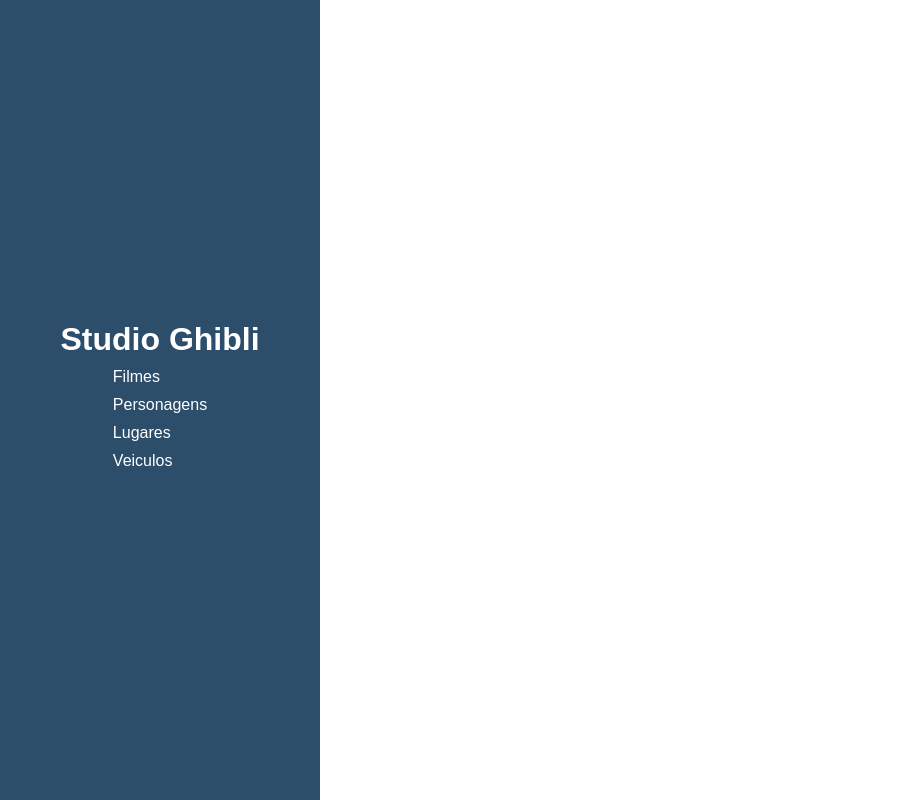
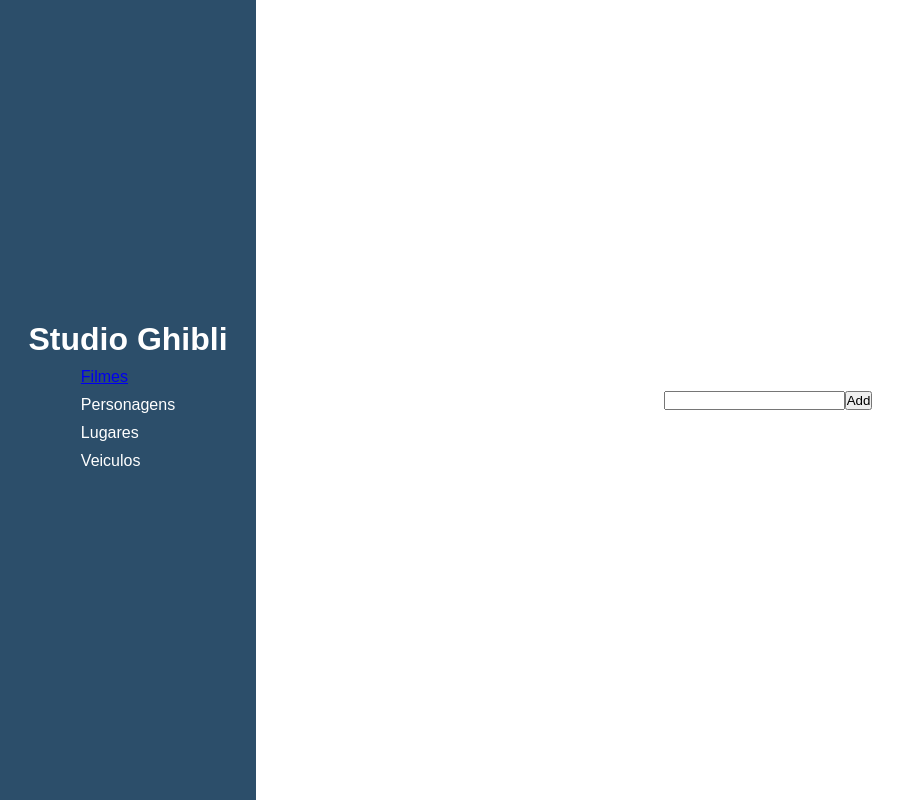
Before and after one commit to hiago-buzz/studio-ghibli, a React (Create React App) app: page /films in a window 1280 px wide. Shown: the whole page, without its empty margins (0-906 px from the left). Built offline with nearby package versions, Linux system fonts and the light colour scheme.

Commit message:
create module Films

```diff
--- a/src/App.js
+++ b/src/App.js
@@ -1,12 +1,9 @@
 import React from 'react';
 import Routes from './routes';
-import Menu from './pages/Menu/index';
-
 
 const App = () => {
     return (
         <div className="App">
-            <Menu />
             <Routes />
         </div>
     )
--- /dev/null
+++ b/src/pages/Films/index.js
@@ -0,0 +1,23 @@
+import React, { useState } from 'react'
+
+
+export default function Films() {
+    const [items, setItems] = useState([]);
+    const [input, setInput] = useState("");
+    function addItem() {
+        setItems([...items, input])
+    }
+    return (
+        <div style={{ width: "100%", display: "flex", flexDirection: "column", alignItems: "center", justifyContent: "center" }}>
+            <ul>
+                {items.map((item, index) => {
+                    return <li key={index}>{item}</li>
+                })}
+            </ul>
+            <form onSubmit={addItem}>
+                <input type="text" onInput={(e) => setInput(e.target.value)} />
+                <button>Add</button>
+            </form>
+        </div >
+    )
+}
--- a/src/pages/menu/index.js
+++ b/src/pages/menu/index.js
@@ -1,14 +1,19 @@
 import React from 'react';
+import { Link } from 'react-router-dom';
 import { BackgroundMenu, TitleMenu, ListMenu } from './style';
 
 const Menu = () => {
 
     return (
         <BackgroundMenu>
-            <TitleMenu >Studio Ghibli</TitleMenu>
+            <Link to="/" style={{textDecorationLine: "none"}}>
+                <TitleMenu>Studio Ghibli</TitleMenu>
+            </Link>
             <ul>
                 <ListMenu>
-                    Filmes
+                    <Link to="/films">
+                        Filmes
+                    </Link>
                 </ListMenu>
                 <ListMenu>Personagens</ListMenu>
                 <ListMenu>Lugares</ListMenu>
--- a/src/routes.js
+++ b/src/routes.js
@@ -1,12 +1,16 @@
 import React from 'react';
 import { BrowserRouter, Route, Switch } from 'react-router-dom';
 import Home from './pages/Home';
+import Menu from './pages/Menu';
+import Films from './pages/Films';
 
 export default function Routes() {
     return (
         <BrowserRouter>
+            <Menu />
             <Switch>
-                <Route path="/home" exact component={Home} />
+                <Route path="/" exact component={Home} />
+                <Route path="/films" exact component={Films} />
             </Switch>
         </BrowserRouter>
     );
```
